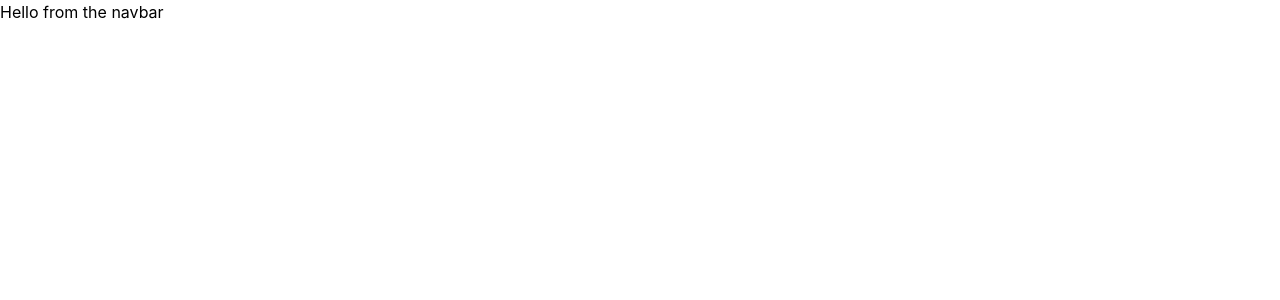
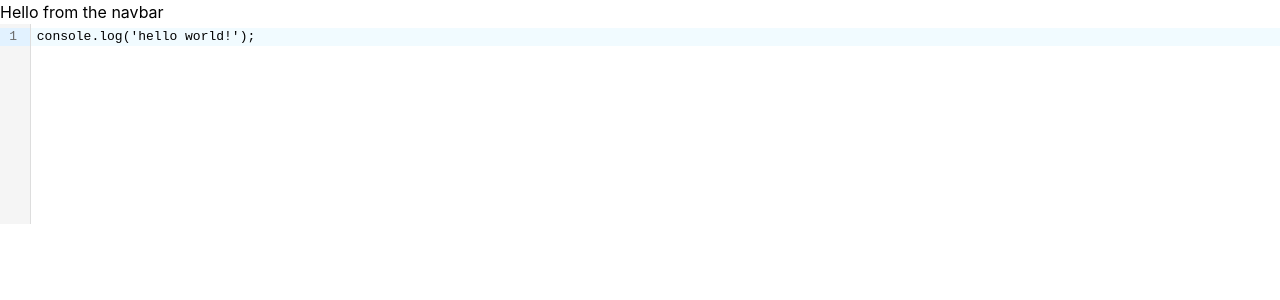
Before and after one commit to ravindranrahul/evm-emulator, a React (Create React App) app: page / in a window 1280 px wide. Shown: the top 300 px of the page. Built offline with nearby package versions, Linux system fonts and the light colour scheme.

Commit message:
feat: codemirror

```diff
--- a/package.json
+++ b/package.json
@@ -10,6 +10,7 @@
     "@types/node": "^16.18.34",
     "@types/react": "^18.2.7",
     "@types/react-dom": "^18.2.4",
+    "@uiw/react-codemirror": "^4.20.2",
     "react": "^18.2.0",
     "react-dom": "^18.2.0",
     "react-scripts": "5.0.1",
--- a/src/App.tsx
+++ b/src/App.tsx
@@ -1,10 +1,11 @@
 import './App.css';
+import { Code } from './components/Code';
 import { Navbar } from './components/Navbar';
-
 function App() {
   return (
     <div className="App">
       <Navbar />
+      <Code />
     </div>
   );
 }
--- /dev/null
+++ b/src/components/Code.tsx
@@ -0,0 +1,12 @@
+import CodeMirror from '@uiw/react-codemirror';
+
+export const Code = (props : {}) => {
+  return (
+    <div>
+     <CodeMirror
+      value="console.log('hello world!');"
+      height="200px"
+    />
+    </div>
+  )
+}
--- a/src/components/Navbar.tsx
+++ b/src/components/Navbar.tsx
@@ -1,4 +1,3 @@
-import React from 'react'
 
 export const Navbar = (props : {}) => {
   return (
```
Also changed, not shown: 1 other file (tests, documents, lock files or other folders).
